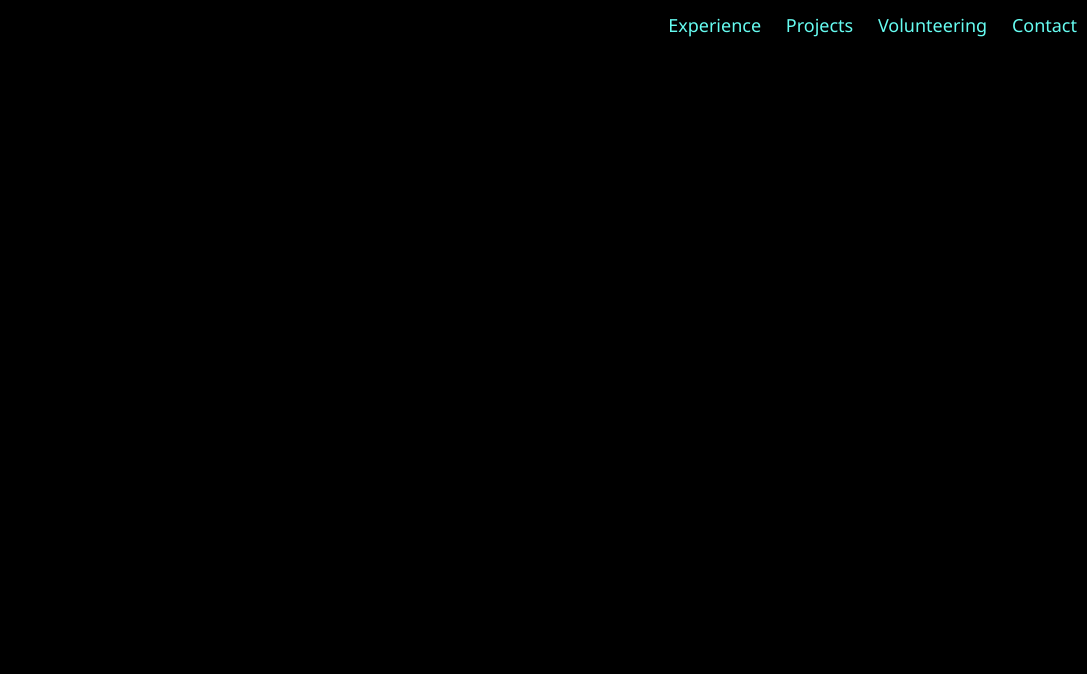
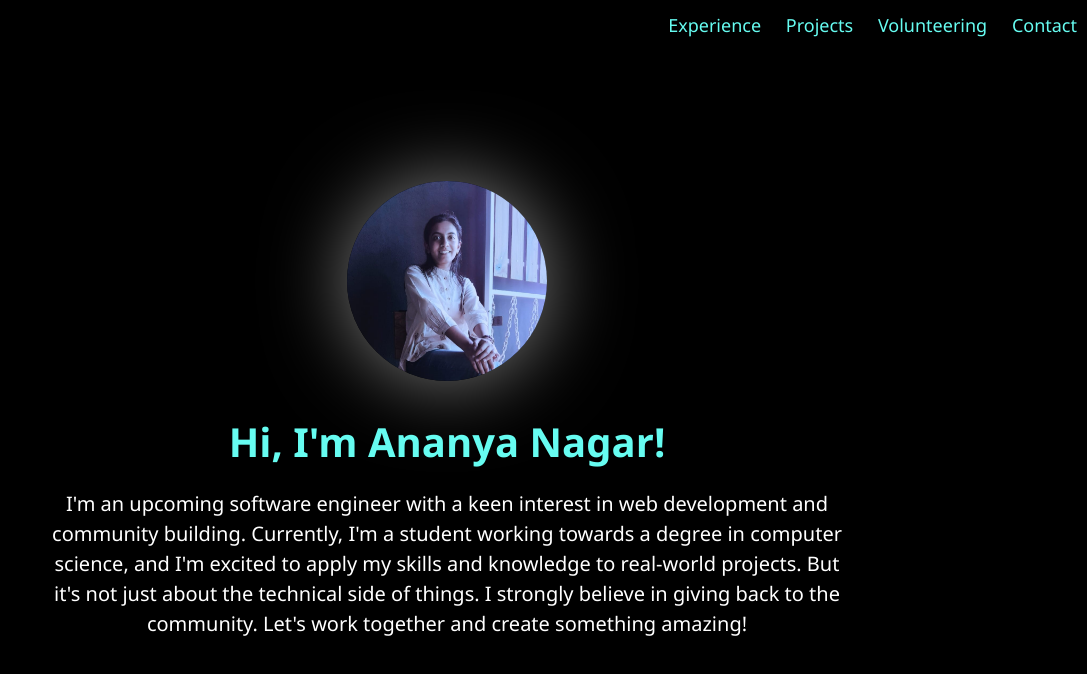
Before and after one commit to AnanyaNagar/Portfolio-Website, a plain HTML site: page index.html in a window 1280 px wide. Shown: the whole page, without its empty margins (193-1280 px from the left). Drawn offline with Linux system fonts and the light colour scheme.

Commit message:
Briefly done with the About page

```diff
--- a/index.html
+++ b/index.html
@@ -33,6 +33,21 @@
         </div>
     </div>
 
+    <!-- About-->
+    <div class="container">
+        <div class="about">
+          <div class="glow-image">
+            <img src="./static/image.jpeg" alt="Photo">
+          </div>
+          <div class="text-container">
+            <h2>Hi, I'm Ananya Nagar!</h2>
+            <p>I'm an upcoming software engineer with a keen interest in web development and community building. Currently, I'm a student working towards a degree in computer science, and I'm excited to apply my skills and knowledge to real-world projects.
+              But it's not just about the technical side of things. I strongly believe in giving back to the community.
+              Let's work together and create something amazing!</p>
+          </div>
+        </div>
+      </div>
+
 
 
 </body>
--- a/style.css
+++ b/style.css
@@ -99,3 +99,64 @@
 
 
   /* About */
+
+  .container {
+    position: relative;
+    height: 90vh;
+  }
+
+  .about {
+    position: relative;
+    top: 50%;
+    left: 50%;
+    transform: translate(-50%, -50%);
+    max-width: 800px;
+    text-align: center;
+  }
+
+  .glow-image {
+    width: 200px;
+    height: 200px;
+    border-radius: 50%;
+    box-shadow: 0 0 80px gray;
+    margin: 0 auto 2rem;
+    overflow: hidden;
+  }
+
+  .glow-image img {
+    width: 100%;
+    height: 100%;
+    object-fit: cover;
+  }
+
+  .text-container {
+    color: white;
+
+  }
+
+  .about h2 {
+    color: #66fcf1;
+    font-size: 2.5rem;
+    margin-bottom: 1rem;
+  }
+
+  .about p {
+    font-size: 1.25rem;
+    line-height: 1.5;
+    margin-bottom: 2rem;
+  }
+
+  @media screen and (max-width: 500px) {
+    .glow-image {
+        width: 150px;
+        height: 150px;
+      }
+
+    .about p {
+      /* styles for screens with width less than 500px */
+      font-size: 1rem;
+      line-height: 1.25;
+      padding-left: 15px;
+      padding-right: 15px;
+    }
+  }
```
Also changed, not shown: static/image.jpeg (added).
